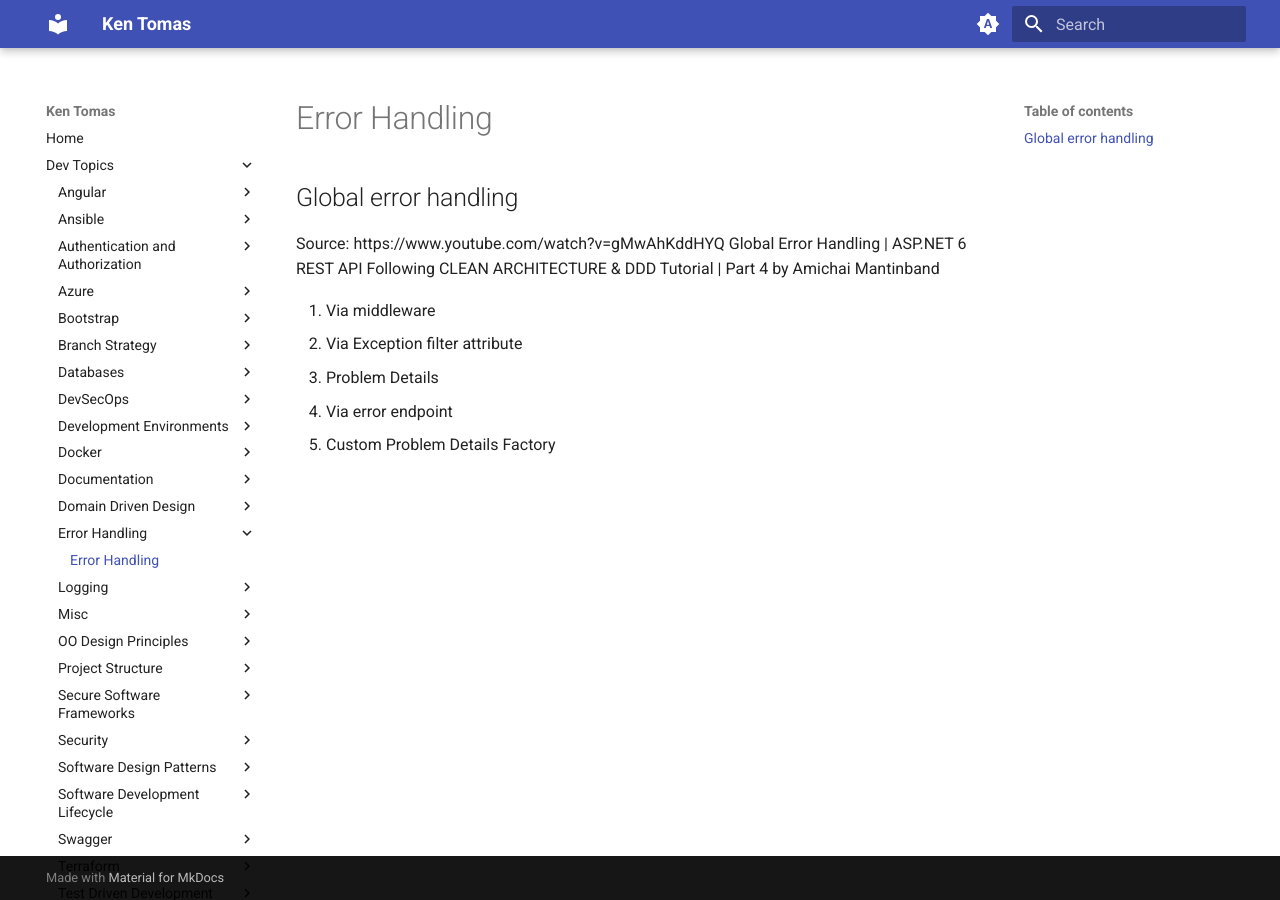
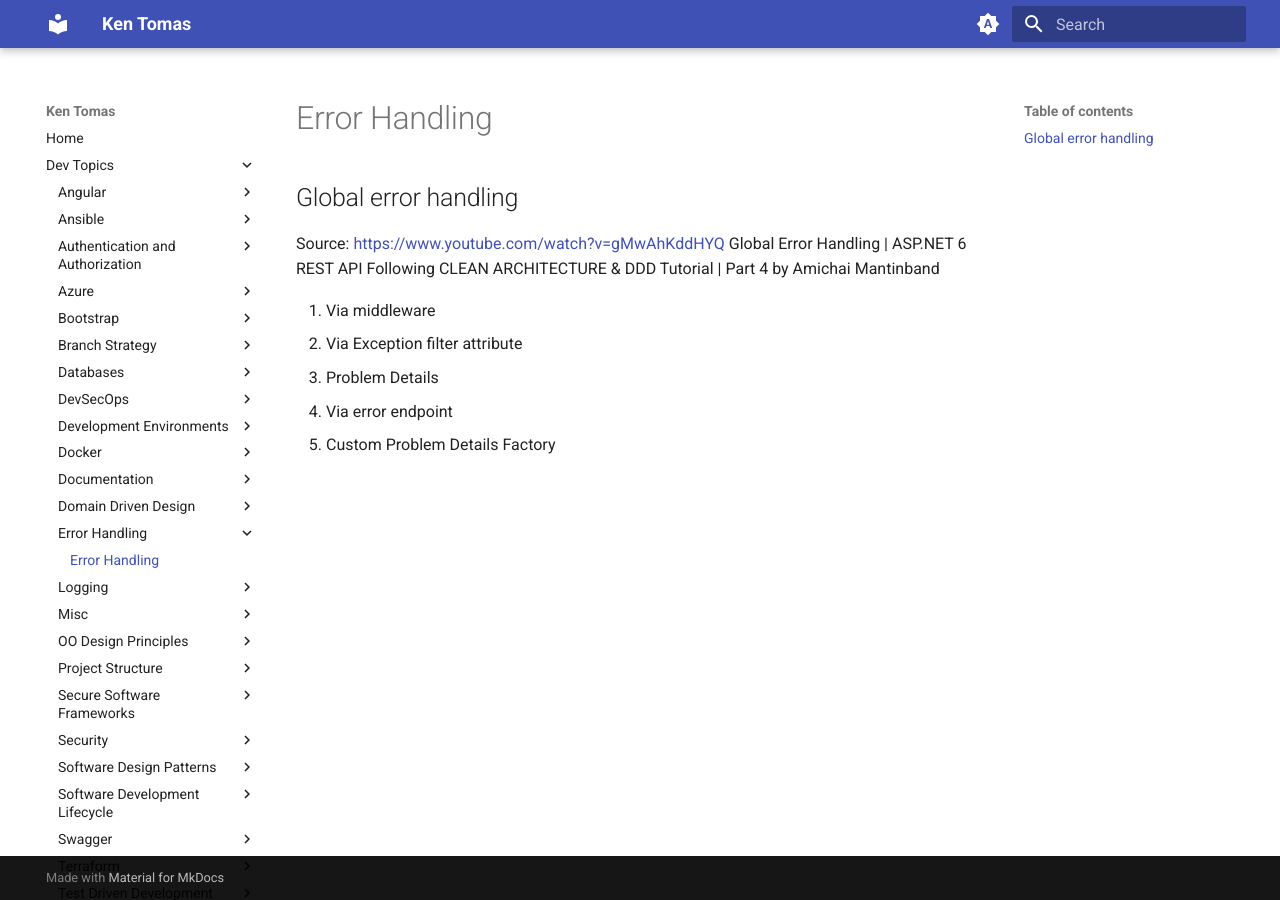
Before and after one commit to kentomas/kentomas.github.io, an MkDocs documentation site: the page built from docs/Dev Topics/Error Handling/Error Handling.md, in a window 1280 px wide. Built offline with MkDocs 1.6.1 and Material for MkDocs 9.7.7, drawn with Linux system fonts in a browser that asks for light colours.

Commit message:
- Fixed some markdown formatting issues.

```diff
--- a/docs/Dev Topics/Error Handling/Error Handling.md
+++ b/docs/Dev Topics/Error Handling/Error Handling.md
@@ -1,7 +1,8 @@
 # Error Handling
 
 ## Global error handling
-Source: https://www.youtube.com/watch?v=gMwAhKddHYQ
+
+Source: <https://www.youtube.com/watch?v=gMwAhKddHYQ>
 Global Error Handling | ASP.NET 6 REST API Following CLEAN ARCHITECTURE & DDD Tutorial | Part 4
 by Amichai Mantinband
 
```
Also changed, not shown: docs/Dev Topics/Logging/Logging in .NET Core and ASP.NET Core.md (+1 -1 lines).
